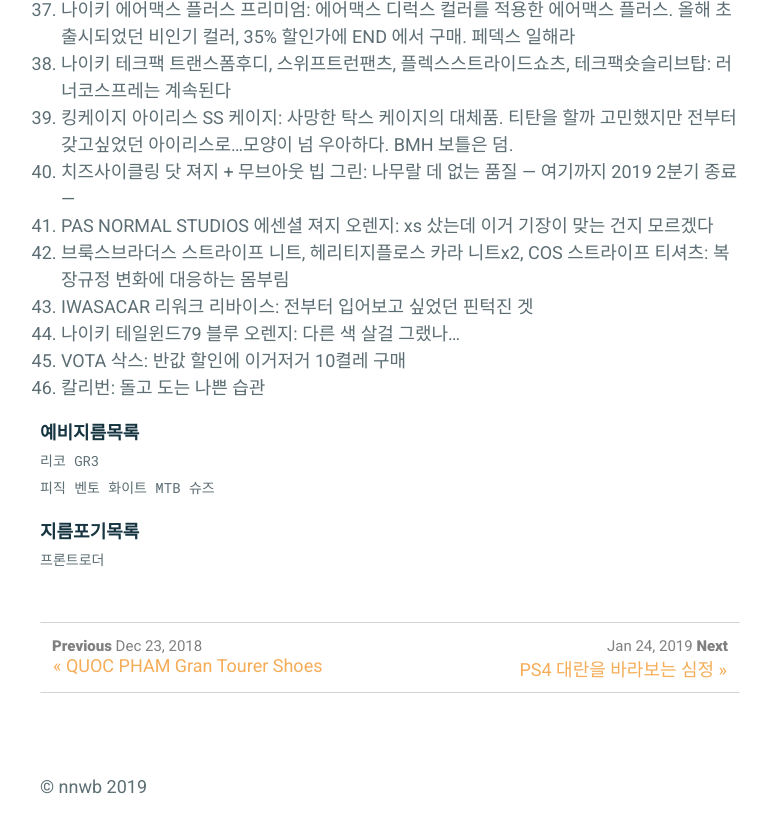
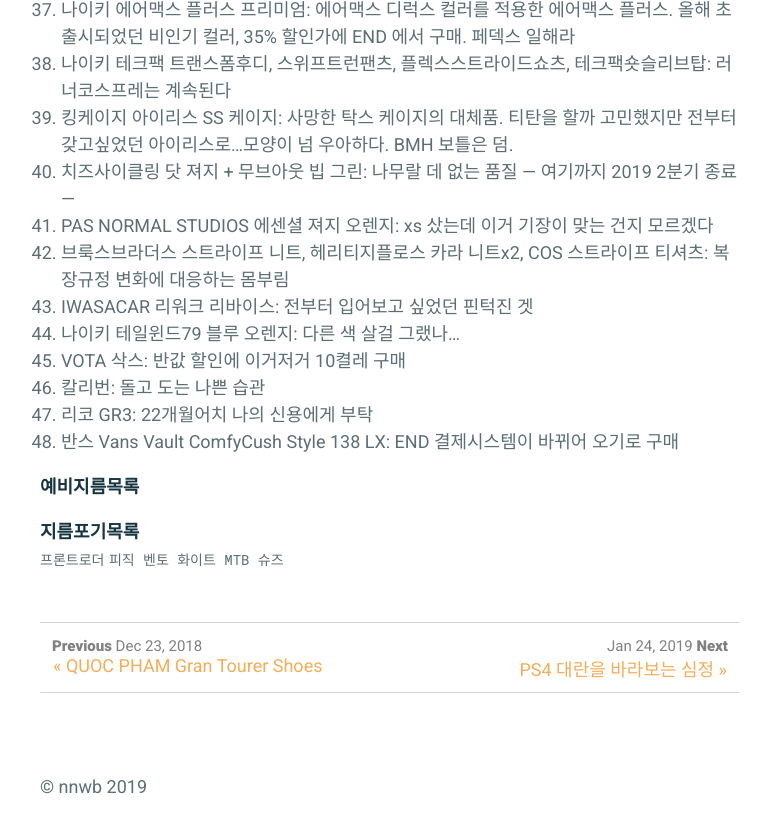
Before and after one commit to nnwb/nnwb.github.io, a Jekyll site: the page built from _posts/2019-01-01-2019buy.md, in a window 1280 px wide and 900 px high, scrolled down 1639 px. Shown: the top 833 px of the window, without its empty margins (250-1017 px from the left). Built offline with Jekyll 4.4.1, drawn with Linux system fonts in a browser that asks for light colours; comment, search, counter and statistics services are not loaded.

Commit message:
Update 2019-01-01-2019buy.md

```diff
--- a/_posts/2019-01-01-2019buy.md
+++ b/_posts/2019-01-01-2019buy.md
@@ -58,12 +58,13 @@ comments: true
 44. 나이키 테일윈드79 블루 오렌지: 다른 색 살걸 그랬나...
 45. VOTA 삭스: 반값 할인에 이거저거 10켤레 구매
 46. 칼리번: 돌고 도는 나쁜 습관
+47. 리코 GR3: 22개월어치 나의 신용에게 부탁
+48. 반스 Vans Vault ComfyCush Style 138 LX: END 결제시스템이 바뀌어 오기로 구매
 
 
 **예비지름목록**
-`리코 GR3`
-`피직 벤토 화이트 MTB 슈즈`
 
 
 **지름포기목록**
 `프론트로더`
+`피직 벤토 화이트 MTB 슈즈`
```
